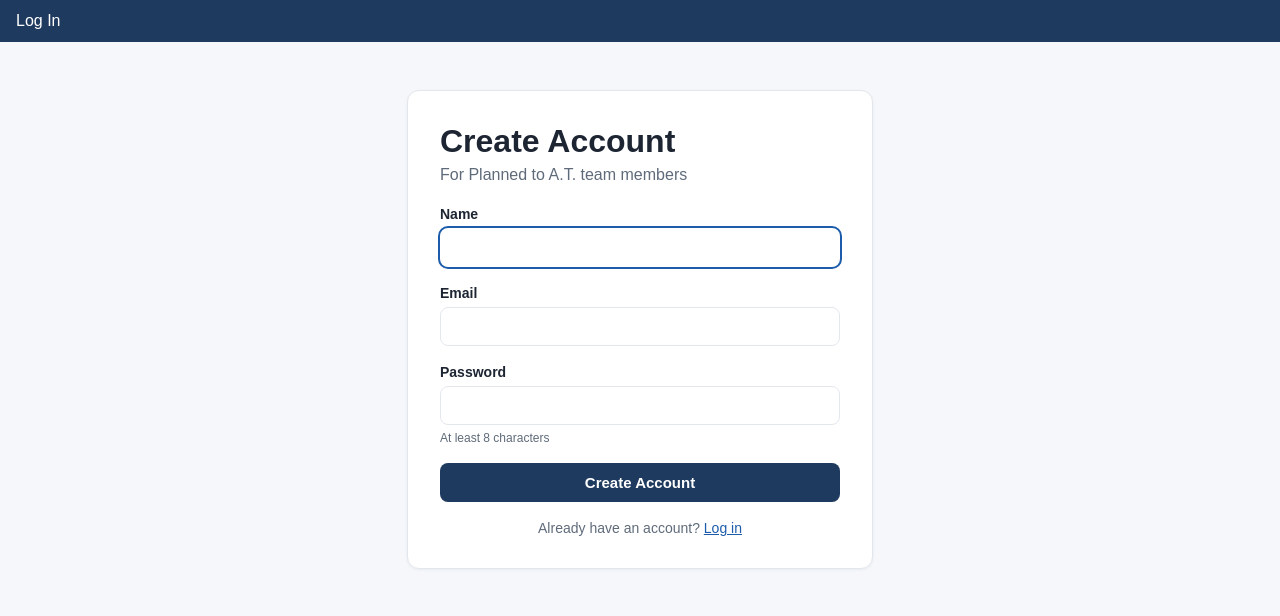
After one commit to bnkramer222/OspreySolutions2026ProjectDeliverable, a Node server app: template views/account/register.ejs in a window 1280 px wide. The commit adds this page. Shown: the top 616 px of the page. Run offline with Node 20, Linux system fonts and the light colour scheme; the template is opened without the code that fills it, so the values that code supplies are empty.

Commit message:
Fixed login issues/ added login/ added registering

```diff
--- a/app.js
+++ b/app.js
@@ -1,20 +1,38 @@
-const express = require('express');
-const path = require('path');
+const express = require("express");
+const path = require("path");
+const session = require("express-session");
+const requireAuth = require("./middleware/requireAuth");
 
 const app = express();
 
-app.set('view engine', 'ejs');
-app.set('views', path.join(__dirname, 'views'));
+app.set("view engine", "ejs");
+app.set("views", path.join(__dirname, "views"));
 app.use(express.urlencoded({ extended: true }));
-app.use(express.static(path.join(__dirname, 'public')));
+app.use(express.static(path.join(__dirname, "public")));
+
+// Remembers who is logged in (lasts 8 hours)
+app.use(
+  session({
+    secret: process.env.SESSION_SECRET || "change-this-secret",
+    resave: false,
+    saveUninitialized: false,
+    cookie: { httpOnly: true, maxAge: 1000 * 60 * 60 * 8 },
+  }),
+);
+
+// Makes the logged-in user available in every view as "user"
+app.use((req, res, next) => {
+  res.locals.user = req.session.user || null;
+  next();
+});
 
 // Each module has its own routes file
-app.use('/account', require('./routes/accountRoutes'));
-app.use('/files', require('./routes/fileRoutes'));
-app.use('/dashboard', require('./routes/dashboardRoutes'));
-app.use('/reports', require('./routes/reportRoutes'));
+app.use("/account", require("./routes/accountRoutes"));
+app.use("/files", requireAuth, require("./routes/fileRoutes"));
+app.use("/dashboard", requireAuth, require("./routes/dashboardRoutes"));
+app.use("/reports", requireAuth, require("./routes/reportRoutes"));
 
-app.get('/', (req, res) => res.redirect('/dashboard'));
+app.get("/", (req, res) => res.redirect("/dashboard"));
 
 const PORT = process.env.PORT || 3000;
 app.listen(PORT, () => console.log(`Running at http://localhost:${PORT}`));
--- /dev/null
+++ b/nodemon.json
@@ -0,0 +1,3 @@
+{
+  "ignore": ["data/*", "uploads/*"]
+}
--- a/package.json
+++ b/package.json
@@ -8,9 +8,11 @@
     "dev": "nodemon app.js"
   },
   "dependencies": {
+    "bcryptjs": "^3.0.3",
     "csv-parse": "^7.0.2",
     "ejs": "^3.1.10",
     "express": "^4.21.2",
+    "express-session": "^1.19.0",
     "multer": "^2.4.0"
   },
   "devDependencies": {
--- /dev/null
+++ b/public/account.css
@@ -0,0 +1,133 @@
+/* Styles for the Account pages only (Victoria) */
+body {
+  background: #f5f7fa;
+}
+
+.auth-page {
+  display: flex;
+  justify-content: center;
+  padding: 48px 16px;
+}
+.account-page {
+  max-width: 640px;
+  margin: 0 auto;
+  padding: 16px 0 48px;
+}
+
+.auth-card {
+  width: 100%;
+  max-width: 400px;
+  background: #fff;
+  border: 1px solid #e3e7ec;
+  border-radius: 12px;
+  padding: 32px;
+  box-shadow: 0 1px 3px rgba(31, 58, 95, 0.06);
+  display: flex;
+  flex-direction: column;
+  gap: 18px;
+  color: #1d2533;
+}
+.auth-card.wide {
+  max-width: none;
+  margin-bottom: 24px;
+  gap: 8px;
+}
+.auth-card h1 {
+  margin: 0;
+}
+.auth-card h2 {
+  margin: 0 0 4px;
+  font-size: 18px;
+}
+.auth-subtitle {
+  margin: -12px 0 4px;
+  color: #5f6b7a;
+}
+
+.auth-card label {
+  display: flex;
+  flex-direction: column;
+  gap: 6px;
+  font-size: 14px;
+  font-weight: 600;
+}
+.auth-card input {
+  padding: 10px 12px;
+  border: 1px solid #e3e7ec;
+  border-radius: 8px;
+  font-size: 15px;
+}
+.auth-card input:focus {
+  outline: 2px solid #1c5cab;
+  border-color: transparent;
+}
+.auth-hint {
+  font-size: 12px;
+  font-weight: 400;
+  color: #5f6b7a;
+}
+
+.auth-card button {
+  padding: 11px 18px;
+  border: 0;
+  border-radius: 8px;
+  background: #1f3a5f;
+  color: #fff;
+  font-size: 15px;
+  font-weight: 600;
+  cursor: pointer;
+}
+.auth-card button:hover {
+  background: #2b4d7a;
+}
+.auth-card.wide button {
+  align-self: flex-start;
+  margin-top: 8px;
+}
+
+.auth-error {
+  margin: 0;
+  padding: 10px 14px;
+  border-radius: 8px;
+  background: #fdecea;
+  color: #b3261e;
+  font-size: 14px;
+}
+.auth-switch {
+  margin: 0;
+  text-align: center;
+  font-size: 14px;
+  color: #5f6b7a;
+}
+.auth-switch a {
+  color: #1c5cab;
+}
+
+.account-name {
+  margin: 0;
+  font-size: 20px;
+  font-weight: 700;
+}
+.account-email {
+  margin: 0;
+  color: #5f6b7a;
+}
+.account-list {
+  list-style: none;
+  margin: 0;
+  padding: 0;
+}
+.account-list li {
+  padding: 12px 0;
+  border-bottom: 1px solid #e3e7ec;
+  display: flex;
+  justify-content: space-between;
+  gap: 12px;
+  flex-wrap: wrap;
+}
+.account-list li:last-child {
+  border-bottom: 0;
+}
+.account-list span {
+  color: #5f6b7a;
+}
--- /dev/null
+++ b/views/account/register.ejs
@@ -0,0 +1,32 @@
+<%# VIEW - Create Account (Victoria) %>
+<%- include('../partials/header') %>
+<link rel="stylesheet" href="/account.css">
+
+<div class="auth-page">
+  <form class="auth-card" action="/account/register" method="POST">
+    <h1>Create Account</h1>
+    <p class="auth-subtitle">For Planned to A.T. team members</p>
+
+    <% if (error) { %>
+      <p class="auth-error"><%= error %></p>
+    <% } %>
+
+    <label>Name
+      <input type="text" name="name" value="<%= name %>" required autofocus>
+    </label>
+
+    <label>Email
+      <input type="email" name="email" value="<%= email %>" required>
+    </label>
+
+    <label>Password
+      <input type="password" name="password" minlength="8" required>
+      <span class="auth-hint">At least 8 characters</span>
+    </label>
+
+    <button type="submit">Create Account</button>
+    <p class="auth-switch">Already have an account? <a href="/account/login">Log in</a></p>
+  </form>
+</div>
+
+<%- include('../partials/footer') %>
--- a/views/partials/header.ejs
+++ b/views/partials/header.ejs
@@ -8,8 +8,12 @@
 </head>
 <body>
   <nav>
-    <p id="dashboard-title">Planned to A.T. Dashboard</p>
-    <a href="/dashboard">Home</a>
-    <a href="/account">Account</a>
+    <% if (user) { %>
+      <a href="/dashboard">Dashboard</a>
+      <a href="/files">Files</a>
+      <a href="/reports">Reports</a>
+      <a href="/account">Account</a>
+    <% } else { %>
+      <a href="/account/login">Log In</a>
+    <% } %>
   </nav>
-  <main>
```
Also changed, not shown: controllers/accountController.js (+65 -2 lines), models/accountModel.js (+52 -3 lines), routes/accountRoutes.js (+8 -1 lines), views/account/index.ejs (+25 -2 lines), views/account/login.ejs (added, +27 -0 lines), 3 other files.
